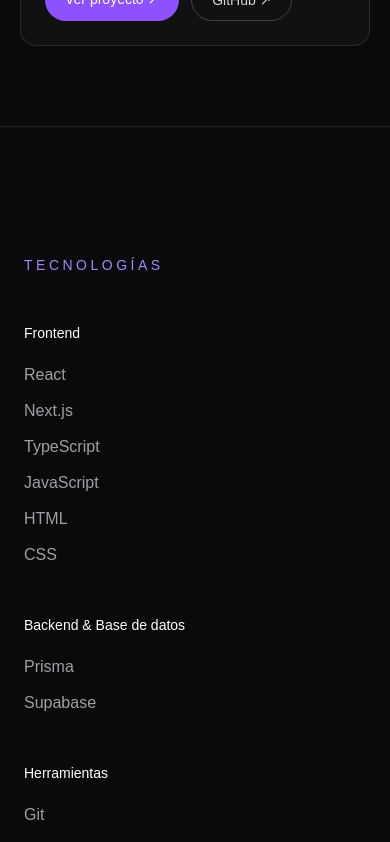
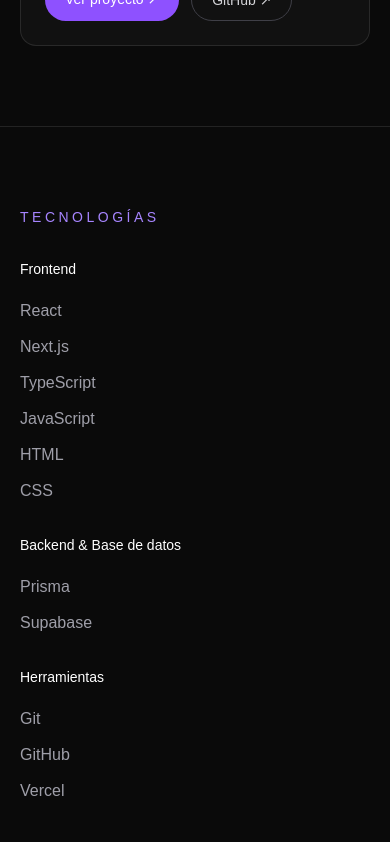
Before and after one commit to LeonardoVasquezN/Portafolio, a Next.js app: page / in a window 390 px wide. Shown: the part 2240-3082 px from the top of the page. Built offline with nearby package versions, Linux system fonts and the light colour scheme.

Commit message:
se implemento responsive en technologies

```diff
--- a/app/components/Technologies.tsx
+++ b/app/components/Technologies.tsx
@@ -30,15 +30,15 @@
 
   return (
     <section id="technologies" className="border-t border-white/10">
-      <div className="mx-auto max-w-6xl px-6 py-32">
-        <div className="grid gap-12 md:grid-cols-[200px_1fr]">
+      <div className="mx-auto max-w-6xl px-5 py-20 sm:px-6 sm:py-24 md:py-32">
+        <div className="grid gap-8 md:grid-cols-[200px_1fr] md:gap-12">
           <div>
             <p className="text-sm font-medium uppercase tracking-[0.25em] text-violet-400">
               {t.section}
             </p>
           </div>
 
-          <div className="grid gap-12 sm:grid-cols-2 lg:grid-cols-3">
+          <div className="grid gap-8 sm:gap-10 lg:gap-12 sm:grid-cols-2 lg:grid-cols-3">
             <div>
               <h3 className="mb-5 text-sm font-medium text-white">
                 {t.frontend}
```
